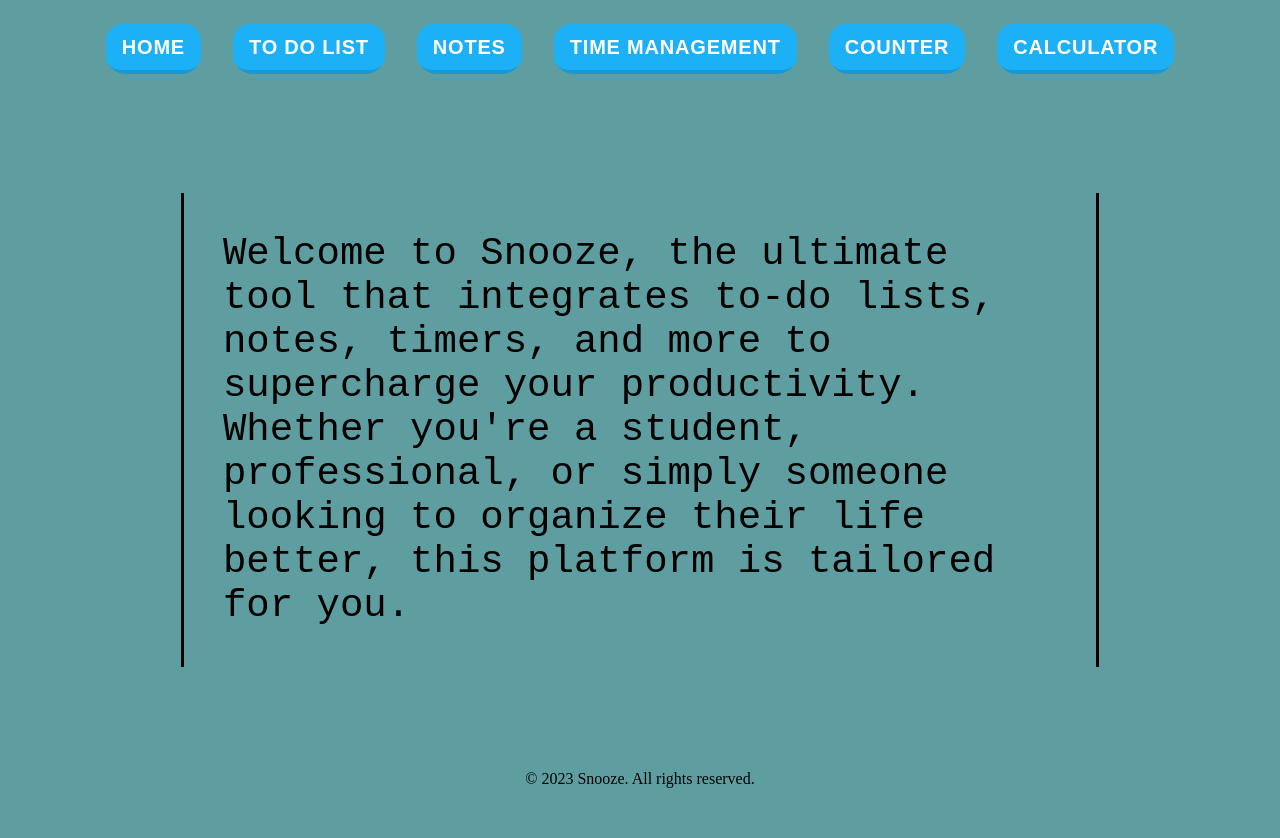
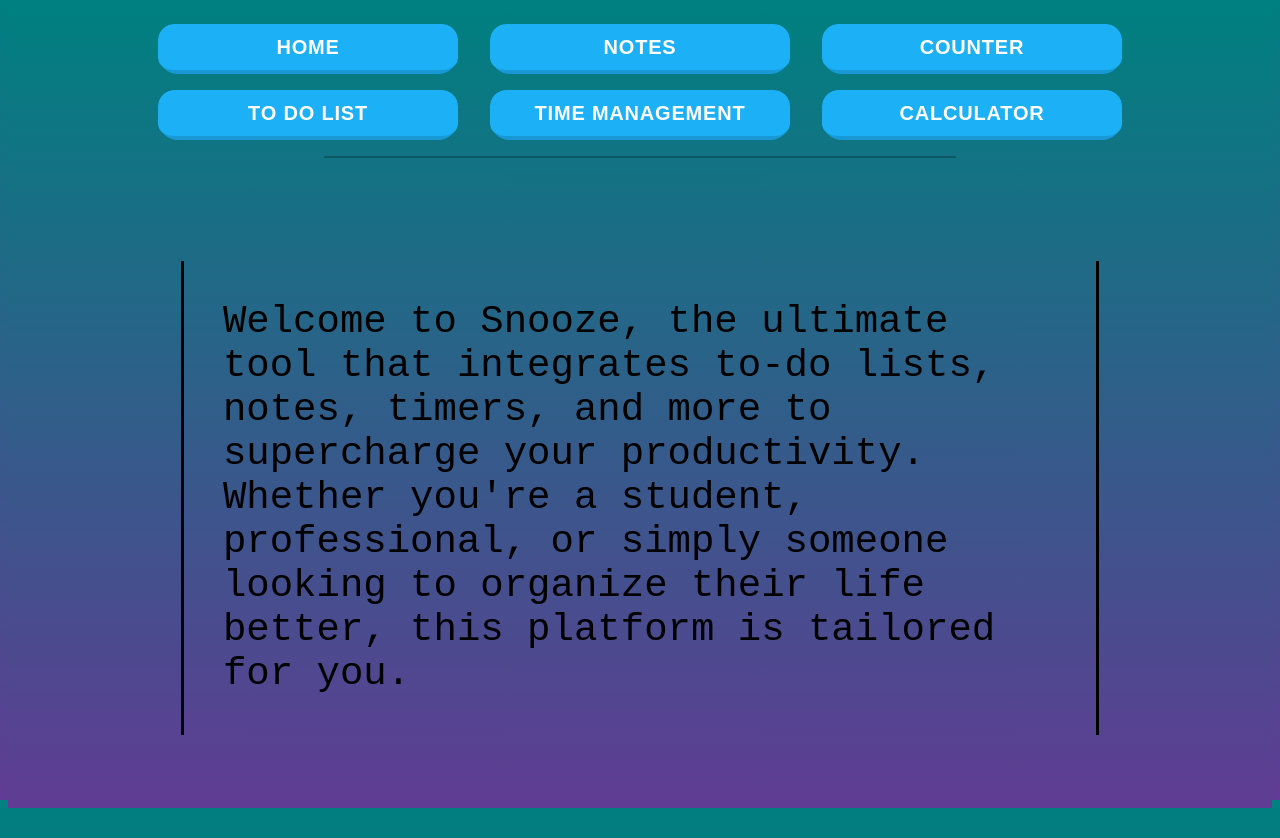
Before and after one commit to MohedeenT/Productivity_app, a React (Create React App) app: page / in a window 1280 px wide. Before the commit the page ends 800 px from the top, so only its background shows below. Built offline with nearby package versions, Linux system fonts and the light colour scheme.

Commit message:
improvements to aesthetics and navigation

```diff
--- a/src/App.css
+++ b/src/App.css
@@ -1,5 +1,9 @@
+html,
 body {
-  background-color: cadetblue;
+  background: linear-gradient(teal, rgb(96, 60, 147));
+  background-attachment: fixed;
+  height: 100%;
+  min-height: 100%;
 }
 footer {
   color: black;
@@ -15,7 +19,13 @@
   align-items: center;
   text-align: center;
   box-sizing: border-box;
-  border-radius: 1em;
+}
+#border {
+  border-bottom: solid 2px rgba(0, 0, 0, 0.25);
+  content: "";
+  bottom: 0;
+  margin-left: 25%;
+  width: 50%;
 }
 nav li {
   margin: 1em;
@@ -23,6 +33,7 @@
   list-style: none;
 }
 nav a {
+  width: 300px;
   color: white;
   font-family: din-round, sans-serif;
   text-decoration: none;
@@ -89,6 +100,10 @@
 
   .desktop-only li {
     display: none;
+  }
+
+  .active {
+    color: red;
   }
 
   #burger-menu-container {
--- a/src/App.jsx
+++ b/src/App.jsx
@@ -5,7 +5,6 @@
 const stateContext = createContext();
 
 function App(){
-
 
     const [state, setState] = useImmer(()=>{
     const localValues = localStorage.getItem("ITEMS")
@@ -61,7 +60,7 @@
 
     return (
         <stateContext.Provider value={{state,setState}}>
-        <Navigation/>
+            <Navigation/>
         </stateContext.Provider>
 
         )
--- a/src/Navigation.jsx
+++ b/src/Navigation.jsx
@@ -1,4 +1,4 @@
-import { Link, Route, Routes, useNavigate } from "react-router-dom";
+import { NavLink, Route, Routes, useNavigate } from "react-router-dom";
 import ToDos from "./pages/ToDos";
 import Notes from "./pages/Notes";
 import Home from "./pages/Home";
@@ -7,6 +7,7 @@
 import Counter from "./pages/Counter";
 import Calculator from "./pages/Calculator";
 import { useEffect, useState } from "react";
+import '../src/App.css'
 
 
 
@@ -23,13 +24,21 @@
     return(
     <>
     <nav className="desktop-only">
-        <li><Link to={'/'}>HOME</Link></li>
-        <li><Link to={'/todo'}>TO DO LIST</Link></li>
-        <li><Link to={'/notes'}>NOTES</Link></li>
-        <li><Link to={'/timeManagement'}>TIME MANAGEMENT</Link></li>
-        <li><Link to={'/counter'}>COUNTER</Link></li>
-        <li><Link to={'/calculator'}>CALCULATOR</Link></li>
+        <div>
+        <li><NavLink to={'/'}>HOME</NavLink></li>
+        <li><NavLink to={'/todo'}>TO DO LIST</NavLink></li>
+        </div>
+        <div>
+        <li><NavLink to={'/notes'}>NOTES</NavLink></li>
+        <li><NavLink to={'/timeManagement'}>TIME MANAGEMENT</NavLink></li>
+        </div>
+        <div>
+        <li><NavLink to={'/counter'}>COUNTER</NavLink></li>
+        <li><NavLink to={'/calculator'}>CALCULATOR</NavLink></li>
+        </div>
     </nav>
+    <div id="border">
+    </div>
     <div id="burger-menu-container">
     <select name="hamburger-menu" id="hamburger-menu" onChange={(e)=>setPage(e.target.value)} >
         <option value="">HOME</option>
--- a/src/pages/Home.jsx
+++ b/src/pages/Home.jsx
@@ -1,4 +1,3 @@
-import Footer from '../Footer';
 
 export default function Home(){
     return(
@@ -8,7 +7,6 @@
                 Welcome to Snooze, the ultimate tool that integrates to-do lists, notes, timers, and more to supercharge your productivity. Whether you're a student, professional, or simply someone looking to organize their life better, this platform is tailored for you.
             </p>
         </div>
-        <Footer/>
             </>
     )
 }
```
